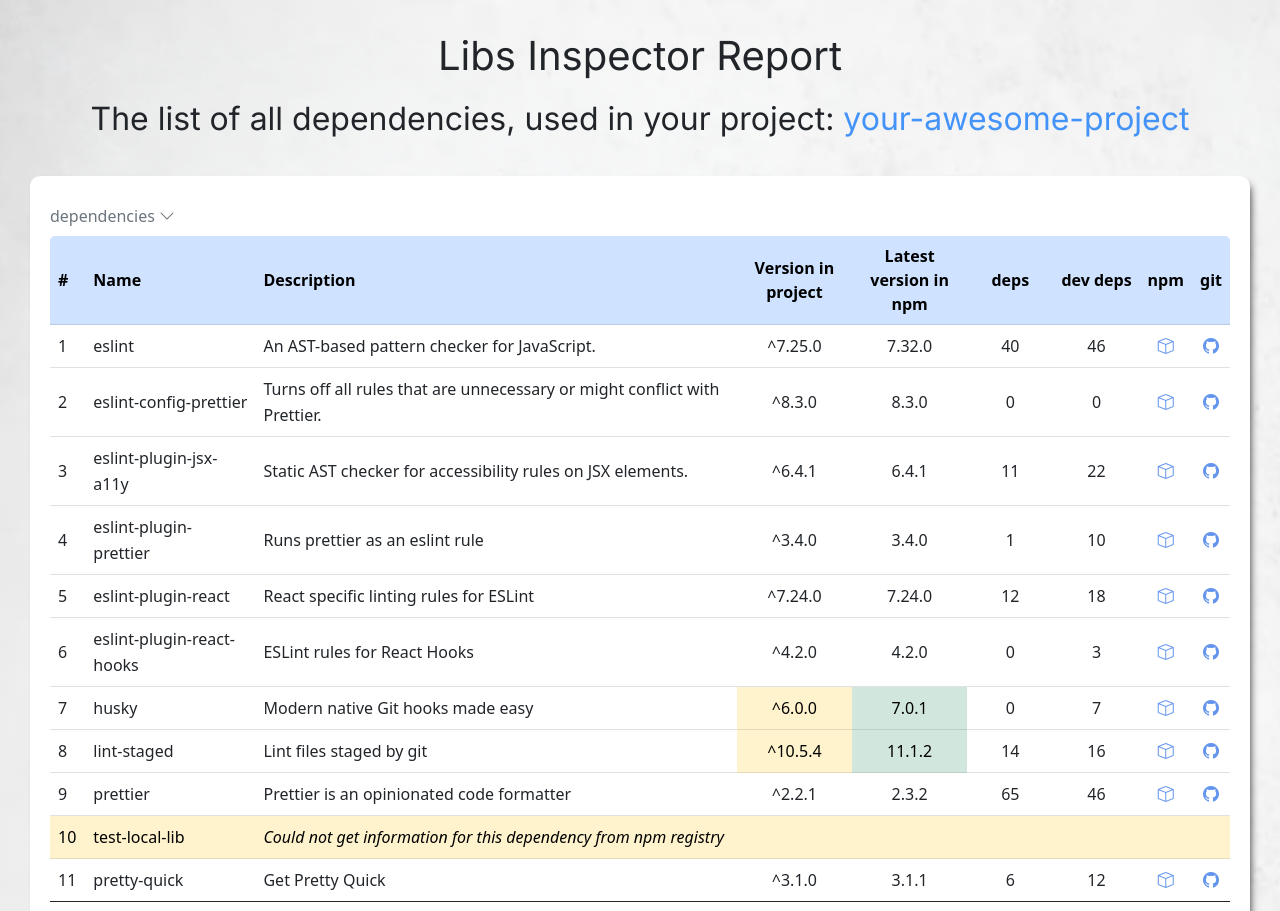
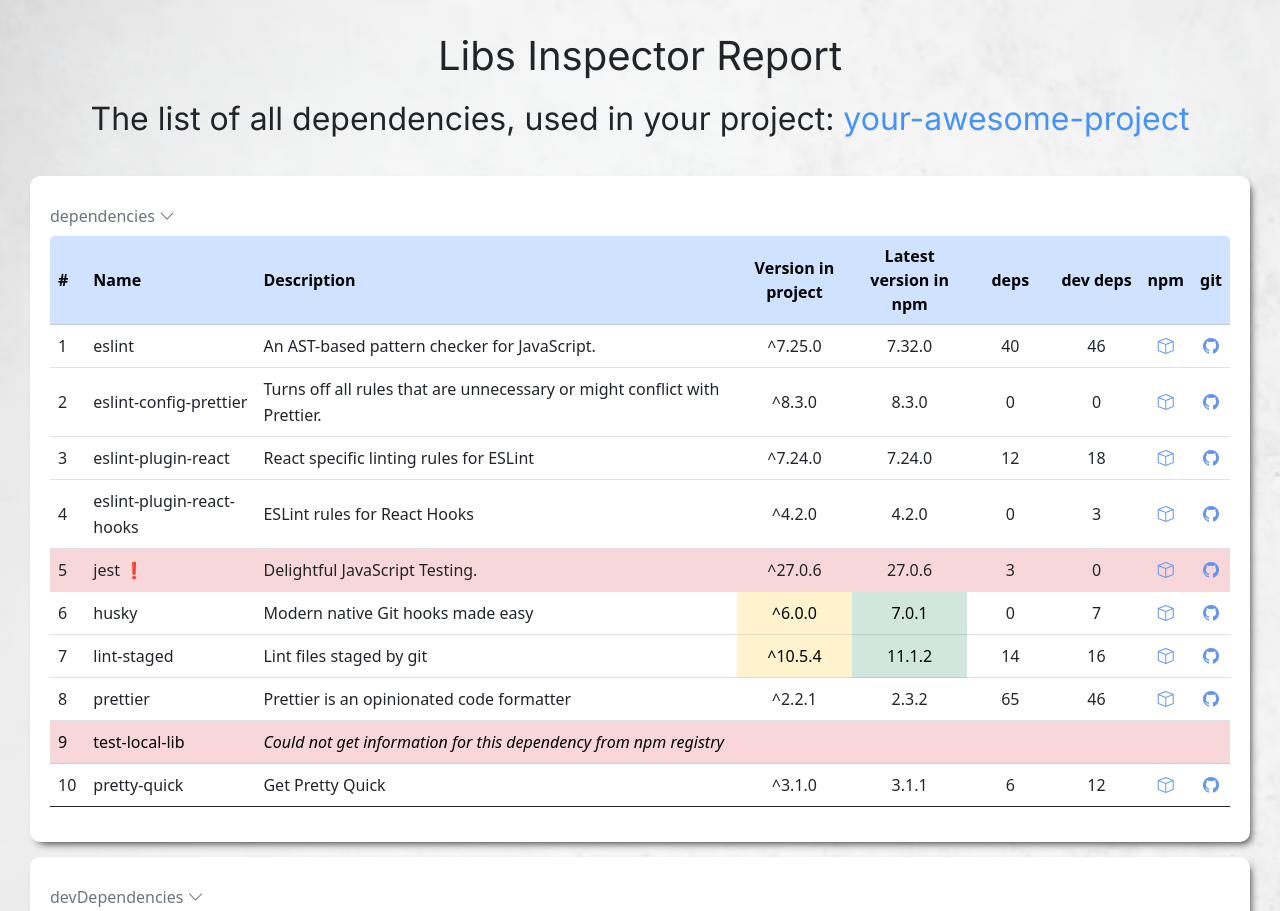
Before and after one commit to GoncharIgor/libs-inspector, a website: page index.html in a window 1280 px wide. Shown: the top 911 px of the page. Drawn offline with nearby package versions, Linux system fonts and the light colour scheme.

Commit message:
duplicates check was added

```diff
--- a/example/data.js
+++ b/example/data.js
@@ -147,114 +147,6 @@
         }
       }
     },
-    "eslint-plugin-jsx-a11y": {
-      "usedVersion": "^6.4.1",
-      "name": "eslint-plugin-jsx-a11y",
-      "description": "Static AST checker for accessibility rules on JSX elements.",
-      "latestVersion": "6.4.1",
-      "author": {
-        "name": "Ethan Cohen"
-      },
-      "repository": {
-        "type": "git",
-        "url": "git+https://github.com/evcohen/eslint-plugin-jsx-a11y.git"
-      },
-      "starsCount": 2464,
-      "links": {
-        "npm": "https://www.npmjs.com/package/eslint-plugin-jsx-a11y",
-        "homepage": "https://github.com/evcohen/eslint-plugin-jsx-a11y#readme",
-        "repository": "https://github.com/evcohen/eslint-plugin-jsx-a11y",
-        "bugs": "https://github.com/evcohen/eslint-plugin-jsx-a11y/issues"
-      },
-      "dependencies": {
-        "@babel/runtime": "^7.11.2",
-        "aria-query": "^4.2.2",
-        "array-includes": "^3.1.1",
-        "ast-types-flow": "^0.0.7",
-        "axe-core": "^4.0.2",
-        "axobject-query": "^2.2.0",
-        "damerau-levenshtein": "^1.0.6",
-        "emoji-regex": "^9.0.0",
-        "has": "^1.0.3",
-        "jsx-ast-utils": "^3.1.0",
-        "language-tags": "^1.0.5"
-      },
-      "devDependencies": {
-        "@babel/cli": "^7.11.6",
-        "@babel/core": "^7.11.6",
-        "@babel/plugin-transform-flow-strip-types": "^7.10.4",
-        "babel-eslint": "^10.1.0",
-        "babel-jest": "^24.9.0",
-        "babel-preset-airbnb": "^5.0.0",
-        "coveralls": "^3.1.0",
-        "eslint": "^3 || ^4 || ^5 || ^6 || ^7",
-        "eslint-config-airbnb-base": "^14.2.0",
-        "eslint-plugin-flowtype": "^5.2.0",
-        "eslint-plugin-import": "^2.22.1",
-        "estraverse": "^5.2.0",
-        "expect": "^24.9.0",
-        "flow-bin": "^0.113.0",
-        "in-publish": "^2.0.1",
-        "jest": "^24.9.0",
-        "jscodeshift": "^0.7.0",
-        "minimist": "^1.2.5",
-        "object.assign": "^4.1.1",
-        "rimraf": "^3.0.2",
-        "safe-publish-latest": "^1.1.4",
-        "to-ast": "^1.0.0"
-      },
-      "score": {
-        "final": 0.773757602476893,
-        "detail": {
-          "quality": 0.9993255492678991,
-          "popularity": 0.703806137240305,
-          "maintenance": 0.6503651133211901
-        }
-      }
-    },
-    "eslint-plugin-prettier": {
-      "usedVersion": "^3.4.0",
-      "name": "eslint-plugin-prettier",
-      "description": "Runs prettier as an eslint rule",
-      "latestVersion": "3.4.0",
-      "author": {
-        "name": "Teddy Katz"
-      },
-      "repository": {
-        "type": "git",
-        "url": "git+https://github.com/prettier/eslint-plugin-prettier.git"
-      },
-      "starsCount": 2043,
-      "links": {
-        "npm": "https://www.npmjs.com/package/eslint-plugin-prettier",
-        "homepage": "https://github.com/prettier/eslint-plugin-prettier#readme",
-        "repository": "https://github.com/prettier/eslint-plugin-prettier",
-        "bugs": "https://github.com/prettier/eslint-plugin-prettier/issues"
-      },
-      "dependencies": {
-        "prettier-linter-helpers": "^1.0.0"
-      },
-      "devDependencies": {
-        "@not-an-aardvark/node-release-script": "^0.1.0",
-        "eslint": "^7.0.0",
-        "eslint-config-not-an-aardvark": "^2.1.0",
-        "eslint-config-prettier": "^6.0.0",
-        "eslint-plugin-eslint-plugin": "^2.0.0",
-        "eslint-plugin-node": "^8.0.0",
-        "eslint-plugin-self": "^1.1.0",
-        "mocha": "^6.0.0",
-        "prettier": "^1.15.3",
-        "vue-eslint-parser": "^6.0.0"
-      },
-      "score": {
-        "final": 0.8436407601536737,
-        "detail": {
-          "quality": 0.8448893104859356,
-          "popularity": 0.6928002610726958,
-          "maintenance": 0.9934110732355701
-        }
-      }
-    },
     "eslint-plugin-react": {
       "usedVersion": "^7.24.0",
       "name": "eslint-plugin-react",
@@ -347,6 +239,36 @@
           "quality": 0.8595387779640851,
           "popularity": 0.8337977146731859,
           "maintenance": 0.9679866915047755
+        }
+      }
+    },
+    "jest": {
+      "usedVersion": "^27.0.6",
+      "name": "jest",
+      "description": "Delightful JavaScript Testing.",
+      "latestVersion": "27.0.6",
+      "repository": {
+        "type": "git",
+        "url": "git+https://github.com/facebook/jest.git"
+      },
+      "starsCount": 35822,
+      "links": {
+        "npm": "https://www.npmjs.com/package/jest",
+        "homepage": "https://jestjs.io/",
+        "repository": "https://github.com/facebook/jest",
+        "bugs": "https://github.com/facebook/jest/issues"
+      },
+      "dependencies": {
+        "@jest/core": "^27.0.6",
+        "import-local": "^3.0.2",
+        "jest-cli": "^27.0.6"
+      },
+      "score": {
+        "final": 0.8161903033094634,
+        "detail": {
+          "quality": 0.9079864515504037,
+          "popularity": 0.8717492165991447,
+          "maintenance": 0.6819489772418333
         }
       }
     },
@@ -976,5 +898,6 @@
         }
       }
     }
-  }
+  },
+  "duplicates": ["jest"]
 }
--- a/example/index.css
+++ b/example/index.css
@@ -80,9 +80,18 @@
     line-height: 26px;
 }
 
-/*table tr.table-danger {
+table tr .duplicate-icon {
+    cursor: pointer;
+}
+
+table tr.duplicated-package-row {
+    background-color: #f8d7da;
+}
+
+/* table tr.duplicated-package-row {
+    background-color: #fbca7073;
     background-color: #f8d7da94;
-}*/
+} */
 
 /* Align header */
 
--- a/example/report.js
+++ b/example/report.js
@@ -1,11 +1,6 @@
 const semverRegExp = /^([\^~])?(0|[1-9]\d*)\.(0|[1-9]\d*)\.(0|[1-9]\d*)(?:-((?:0|[1-9]\d*|\d*[a-zA-Z-][0-9a-zA-Z-]*)(?:\.(?:0|[1-9]\d*|\d*[a-zA-Z-][0-9a-zA-Z-]*))*))?(?:\+([0-9a-zA-Z-]+(?:\.[0-9a-zA-Z-]+)*))?$/;
 
 window.addEventListener("DOMContentLoaded", async () => {
-    const tooltipTriggerList = [].slice.call(document.querySelectorAll('[data-bs-toggle="tooltip"]'))
-    const tooltipList = tooltipTriggerList.map((tooltipTriggerEl) => {
-        return new bootstrap.Tooltip(tooltipTriggerEl)
-    })
-
     // dependencies table elements
     const depTable = document.getElementById('dependencies-table');
     const dependenciesCaption = document.getElementById('dependencies-caption');
@@ -60,13 +55,19 @@
     // fill dependencies table
     dependenciesList.forEach((dependency, index) => {
         [dependencyName, dependencyData] = dependency;
-        insertTableRow(depTable, dependencyName, dependencyData, index);
+        insertTableRow(depTable, dependencyName, dependencyData, index, dataFile.duplicates);
     })
 
     // fill devDependencies table
     devDependenciesList.forEach((devDependency, index) => {
         [devDependencyName, devDependencyData] = devDependency;
-        insertTableRow(devDepTable, devDependencyName, devDependencyData, index);
+        insertTableRow(devDepTable, devDependencyName, devDependencyData, index, dataFile.duplicates);
+    })
+
+    // initializing all the Bootstrap tooltips
+    const tooltipTriggerList = [].slice.call(document.querySelectorAll('[data-bs-toggle="tooltip"]'))
+    const tooltipList = tooltipTriggerList.map((tooltipTriggerEl) => {
+        return new bootstrap.Tooltip(tooltipTriggerEl)
     })
 });
 
@@ -78,7 +79,7 @@
     }
 }
 
-function insertTableRow(table, dependencyName, dependencyData, index) {
+function insertTableRow(table, dependencyName, dependencyData, index, duplicates) {
     let row;
 
     if (index === 0) {
@@ -95,7 +96,7 @@
     cell2.innerHTML = dependencyName;
 
     if (!dependencyData.description) {
-        row.classList.add('table-warning');
+        row.classList.add('table-danger');
 
         cell3.setAttribute('colspan', '7')
         cell3.innerHTML = '<i>Could not get information for this dependency from npm registry</i>';
@@ -107,8 +108,8 @@
         const cell8 = row.insertCell(7);
         const cell9 = row.insertCell(8);
 
-        cell4.classList.add('d-none', 'd-lg-table-cell');
-        cell5.classList.add('d-none', 'd-lg-table-cell');
+        cell4.classList.add('d-none', 'd-md-table-cell');
+        cell5.classList.add('d-none', 'd-md-table-cell');
         cell6.classList.add('d-none', 'd-lg-table-cell');
         cell7.classList.add('d-none', 'd-lg-table-cell');
 
@@ -126,6 +127,11 @@
         cell7.innerHTML = getDependenciesAmount(dependencyData.devDependencies);
         cell8.innerHTML = `<a href="${dependencyData.links.npm}" target="_blank"><i class="bi bi-box" style="color: cornflowerblue; cursor: pointer"></i></a>`;
         cell9.innerHTML = `<a href="${dependencyData.links.repository}" target="_blank"><i class="bi bi-github" style="color: cornflowerblue; cursor: pointer"></i></a>`;
+    }
+
+    if (duplicates.includes(dependencyName)) {
+        row.classList.add('duplicated-package-row')
+        cell2.innerHTML = `${dependencyName} <span class="duplicate-icon" data-bs-toggle="tooltip" data-bs-placement="top" title="Duplicated dependency">❗</span>`
     }
 }
 
--- a/index.html
+++ b/index.html
@@ -63,8 +63,8 @@
                     <th scope="col" style="width: 3%;">#</th>
                     <th scope="col" style="width: 15%;">Name</th>
                     <th scope="col" style="width: 43%;">Description</th>
-                    <th scope="col" class="d-none d-lg-table-cell" style="width: 10%;">Version in project</th>
-                    <th scope="col" class="d-none d-lg-table-cell" style="width: 10%;">Latest version in npm</th>
+                    <th scope="col" class="d-none d-md-table-cell" style="width: 10%;">Version in project</th>
+                    <th scope="col" class="d-none d-md-table-cell" style="width: 10%;">Latest version in npm</th>
                     <th scope="col" class="d-none d-lg-table-cell" style="width: 7.5%;" data-bs-toggle="tooltip"
                         data-bs-placement="top"
                         title="Amount of dependencies, used by this lib">deps
@@ -93,8 +93,8 @@
                     <th scope="col" style="width: 3%;">#</th>
                     <th scope="col" style="width: 15%;">Name</th>
                     <th scope="col" style="width: 43%;">Description</th>
-                    <th scope="col" class="d-none d-lg-table-cell" style="width: 10%;">Version in project</th>
-                    <th scope="col" class="d-none d-lg-table-cell" style="width: 10%;">Latest version in npm</th>
+                    <th scope="col" class="d-none d-md-table-cell" style="width: 10%;">Version in project</th>
+                    <th scope="col" class="d-none d-md-table-cell" style="width: 10%;">Latest version in npm</th>
                     <th scope="col" class="d-none d-lg-table-cell" style="width: 7.5%;" data-bs-toggle="tooltip"
                         data-bs-placement="top"
                         title="Amount of dependencies, used by this lib">deps
--- a/libs-inspector-report/index.css
+++ b/libs-inspector-report/index.css
@@ -80,9 +80,18 @@
     line-height: 26px;
 }
 
-/*table tr.table-danger {
+table tr .duplicate-icon {
+    cursor: pointer;
+}
+
+table tr.duplicated-package-row {
+    background-color: #f8d7da;
+}
+
+/* table tr.duplicated-package-row {
+    background-color: #fbca7073;
     background-color: #f8d7da94;
-}*/
+} */
 
 /* Align header */
 
--- a/package.json
+++ b/package.json
@@ -1,6 +1,6 @@
 {
   "name": "libs-inspector",
-  "version": "0.1.5",
+  "version": "0.1.6",
   "description": "A UI report of all dependencies in your package.json with their description and suggestions for upgrade",
   "main": "src/index.js",
   "bin": {
--- a/src/index.js
+++ b/src/index.js
@@ -4,6 +4,7 @@
 
 const getInfoFromNpmsForDependencies = require('./npms-api').getInfoFromNpmsForDependencies;
 const checkFileExists = require('./file-helper');
+const getDuplicatesWithinTwoArrays = require('./array-helper');
 
 function getPackageJsonInfoFromUserRepo() {
     const pathOfCurrentModule = process.argv[1];
@@ -28,6 +29,8 @@
         console.log(`Gathering data from npmjs registry for your ${Object.keys(devDependencies).length} devDependencies...`);
         fullReportData.devDependencies = await getInfoFromNpmsForDependencies(devDependencies);
     }
+
+    fullReportData.duplicates = getDuplicatesWithinTwoArrays(Object.keys(dependencies), Object.keys(devDependencies));
 
     return fullReportData;
 }
```
Also changed, not shown: libs-inspector-report/index.html (+4 -4 lines), libs-inspector-report/report.js (+17 -11 lines), src/array-helper.js (added, +17 -0 lines), README.md, example/demo.jpg.
